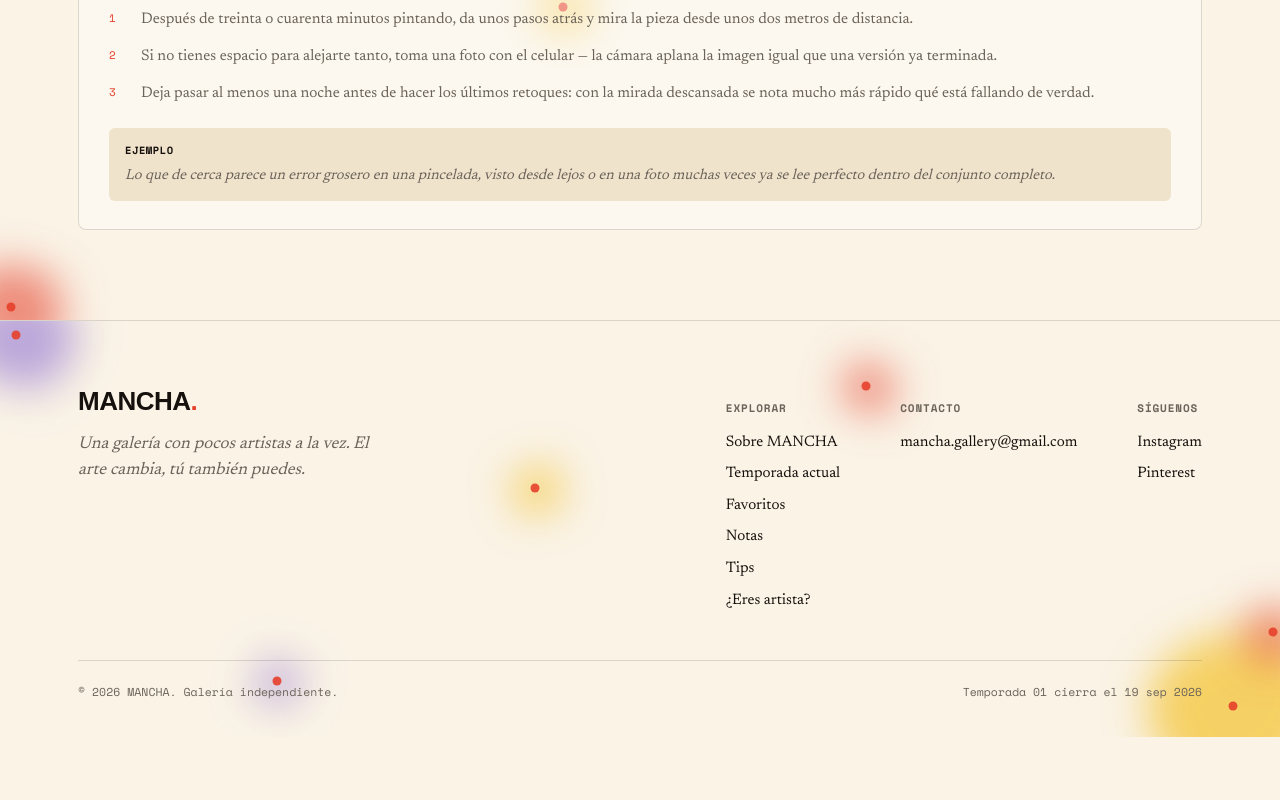
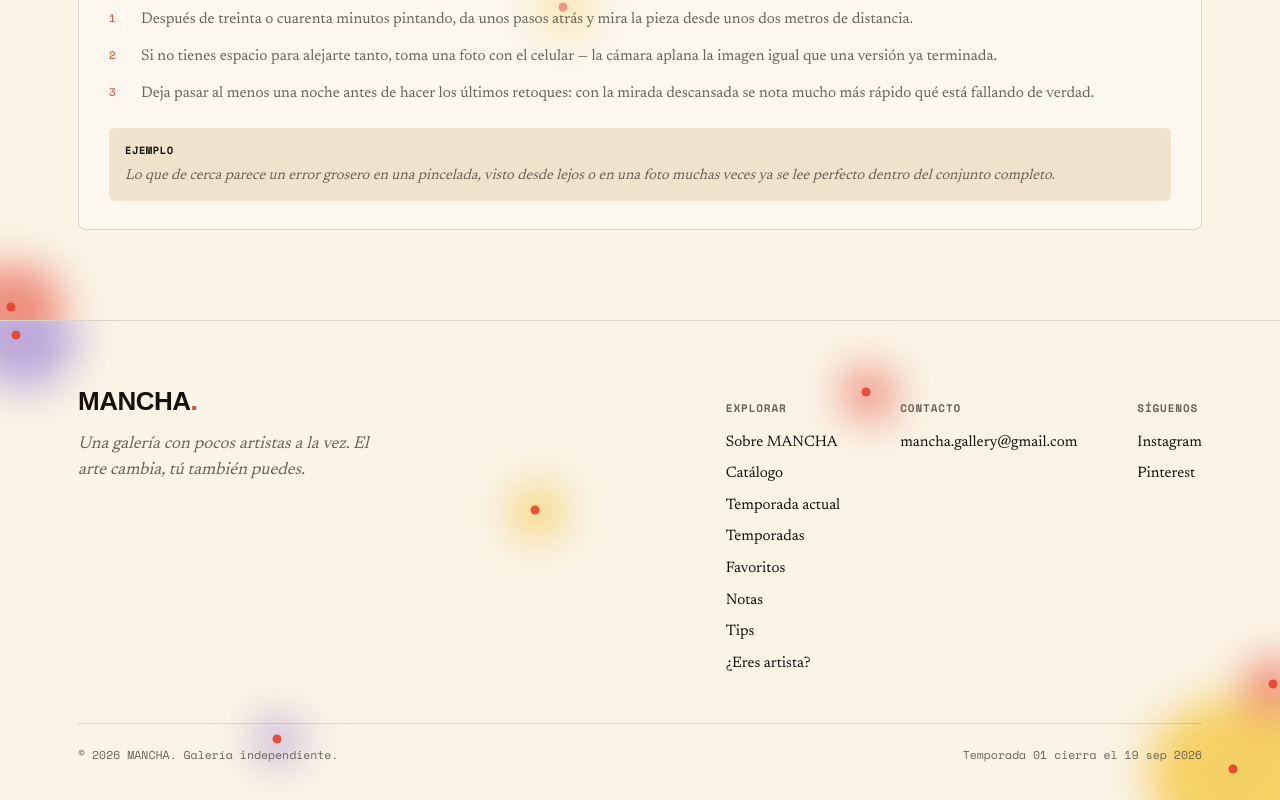
Before and after one commit to juanzuluaga42/mancha-app, a Next.js app: page / in a window 1280 px wide. Shown: the part 5074-5874 px from the top of the page. Before the commit the page ends 5811 px from the top, so only its background shows below. Built offline with nearby package versions, Linux system fonts and the light colour scheme; no server answers; the database is empty; a web font is replaced by a local one.

Commit message:
Update Footer.js

```diff
--- a/components/Footer.js
+++ b/components/Footer.js
@@ -20,7 +20,9 @@ export default function Footer() {
             <div className="footer-col">
               <h5>Explorar</h5>
               <Link href="/sobre-mancha">Sobre MANCHA</Link>
+              <Link href="/obras">Catálogo</Link>
               <Link href="/#artistas">Temporada actual</Link>
+              <Link href="/temporadas">Temporadas</Link>
               <Link href="/#favoritos">Favoritos</Link>
               <Link href="/#notas">Notas</Link>
               <Link href="/#tips">Tips</Link>
```
